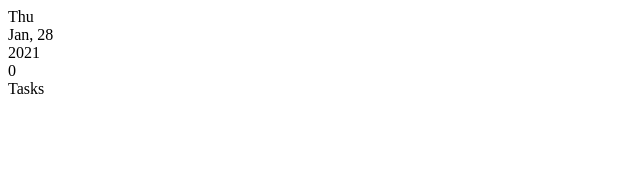
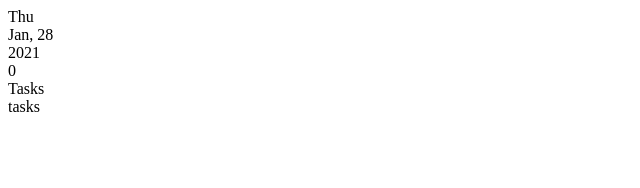
Before and after one commit to ryuuohlee/Creative-Softwares-Challenge, a React (Create React App) app in the folder to-do/: page / in a window 1280 px wide. Shown: the top 188 px of the page, without its empty margins (0-640 px from the left). Built offline with nearby package versions, Linux system fonts and the light colour scheme.

Commit message:
Feature: started task list

```diff
--- /dev/null
+++ b/to-do/src/components/TaskList/TaskList.js
@@ -0,0 +1,13 @@
+import React from 'react';
+
+
+const TaskList = (props) => {
+  console.log(props)
+    return (
+      <div className="openTasks">
+        tasks
+      </div>
+    );
+}
+
+export default TaskList;
--- a/to-do/src/container/App/App.js
+++ b/to-do/src/container/App/App.js
@@ -1,12 +1,14 @@
 import React, { useState } from 'react';
 import CurrentDate from '../../components/CurrentDate/CurrentDate.js';
 import OpenTasks from '../../components/OpenTasks/OpenTasks.js';
+import TaskList from '../../components/TaskList/TaskList.js'
 
 
 const App = () => {
   const date = new Date();
   const dateParse = date.toString().split(' ');
   const [openTasks, setOpenTasks] = useState(0)
+  const [taskList, setTasks] = useState([{task:'task 1', priority:'Low', date:'Nov 7th, 2020', status: false}, {task:'task 2', priority:'Medium', date:'Nov 8th, 2020', status: false}, {task:'task 3', priority:'high', date:'Nov 9th, 2020', status: true}])
 
   console.log(dateParse)
 
@@ -14,9 +16,7 @@ const App = () => {
       <div className="App">
         <CurrentDate date={dateParse} />
         <OpenTasks open={openTasks} />
-        {/*
-        <TaskList />
-        <Modal> */}
+        <TaskList tasks={taskList} />
       </div>
     );
 }
```
Also changed, not shown: 1 other file (tests, documents, lock files or other folders).
